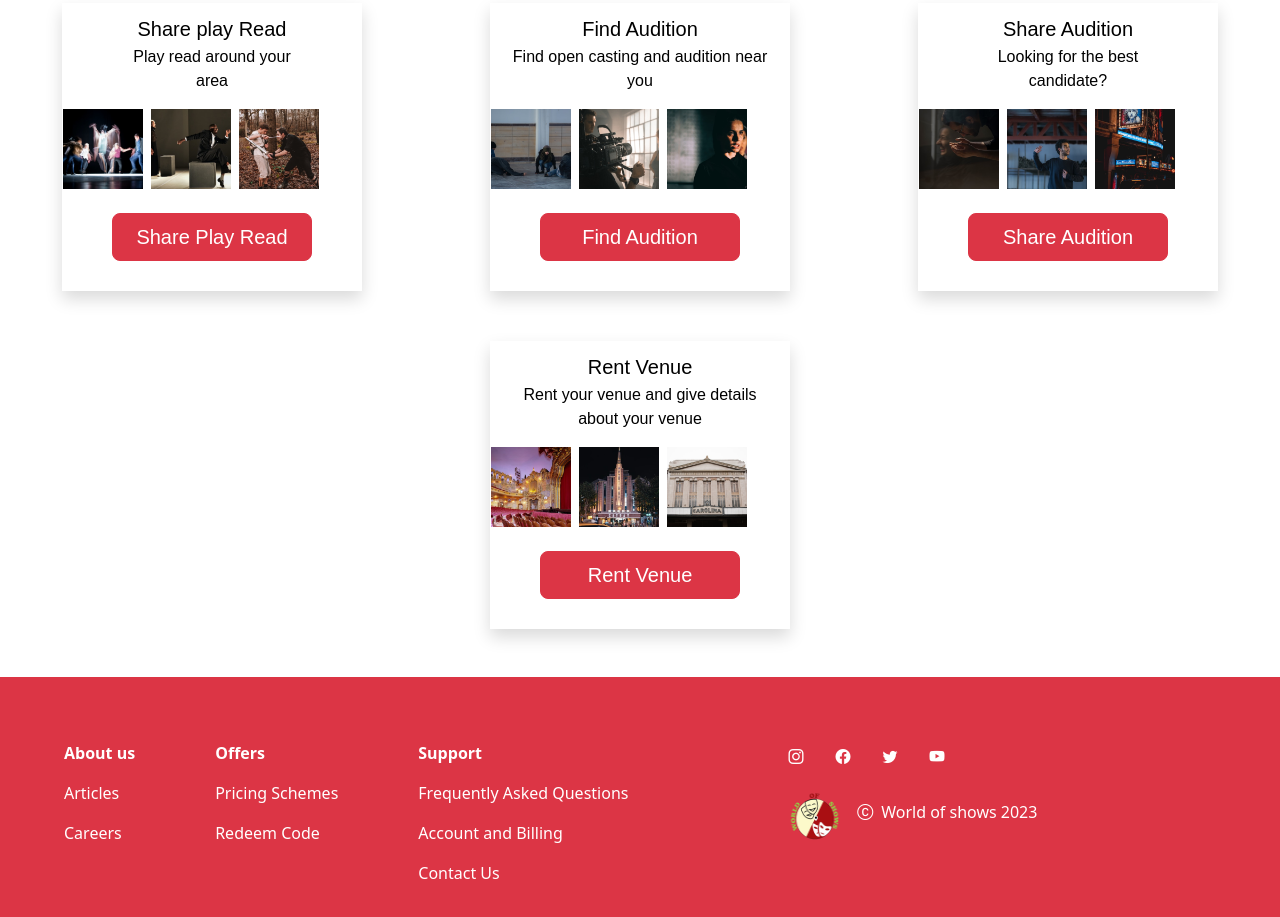
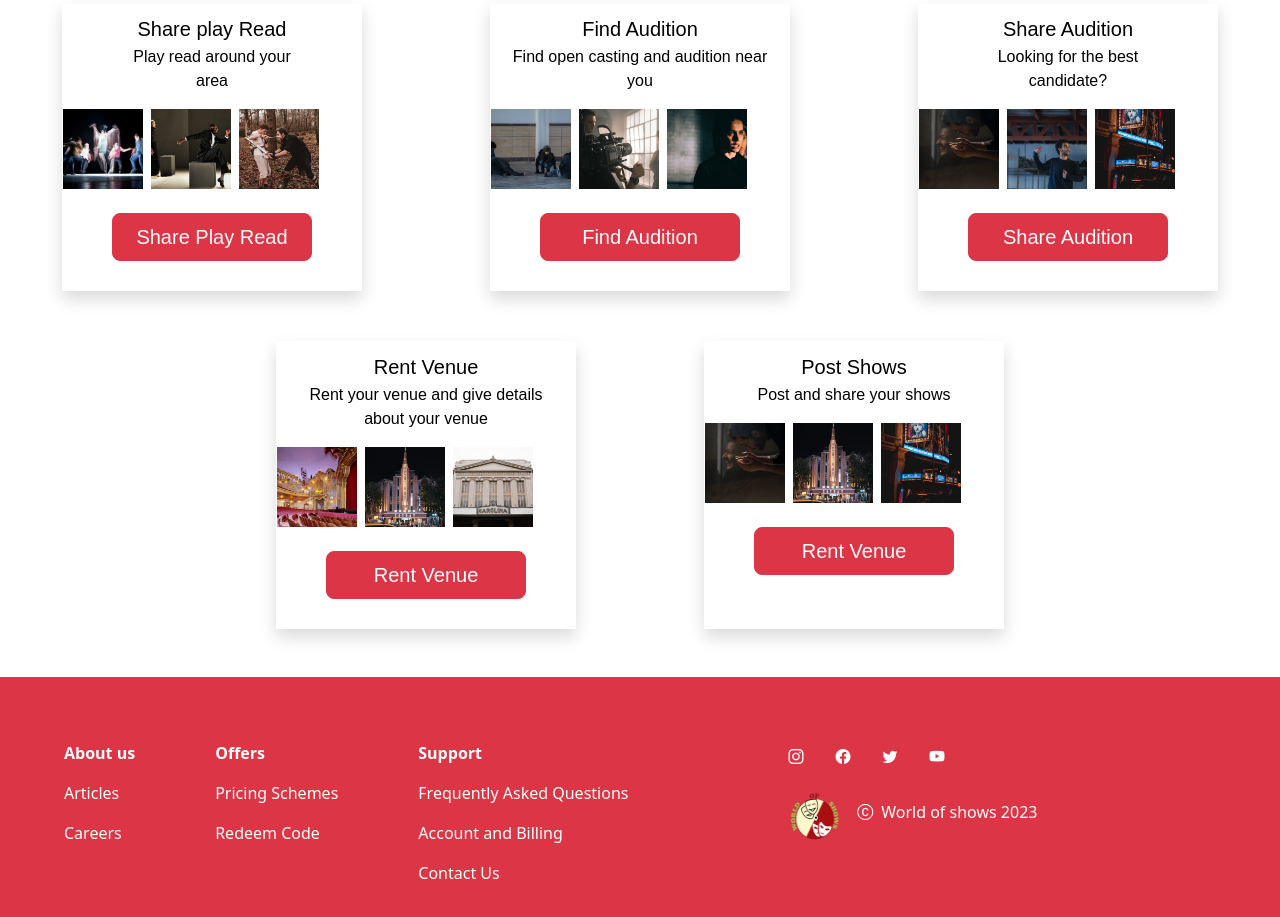
Before and after one commit to Frankmona/Theatre-page, a plain HTML site: page index.html in a window 1280 px wide. Shown: the part 785-1702 px from the top of the page. Drawn offline with nearby package versions, Linux system fonts and the light colour scheme.

Commit message:
Added a js for the dynamic date and alos added a card for post shows

```diff
--- /dev/null
+++ b/app.js
@@ -0,0 +1,4 @@
+// ********** set date ************ used this to set the date dynamically so it can change on its own yearly
+
+const date = document.getElementById("date");
+date.innerHTML = new Date().getFullYear();
--- a/index.html
+++ b/index.html
@@ -215,6 +215,23 @@
 
             <a href="#" class="btn btn-danger mt-4 mb-3 btn1 btn-lg">Rent Venue</a>
         </div>
+
+        <!-- col 2 -->
+        <div class="cards_in_row text-center shadow">
+          <h5 class="card-title pb-1">Post Shows</h5>
+          <p class="card-text  fs-6">Post and share your shows</p>
+
+          <div class="center_img">
+            <div class="card_image_display">
+              <img src="./images and icons/image 89-4.png" alt="img" class="card_img">
+              <img src="./images and icons/image 90-2.png" alt="img"  class="card_img">
+              <img src="./images and icons/image 91-4.png" alt="img" class="card_img"  >
+          </div>
+          </div>
+
+
+          <a href="#" class="btn btn-danger mt-4 mb-3 btn1 btn-lg">Rent Venue</a>
+      </div>
     </div>
 
     <!-- footer -->
@@ -256,7 +273,7 @@
 
                 <div class="copyright">
                   <img src="./images and icons/Company Logo.png" alt="logo" style="width: 17%;">
-                  <p class="fs-6 text-white mt-2"><i class="bi bi-c-circle pe-2"></i>World of shows 2023</p>
+                  <p class="fs-6 text-white mt-2"><i class="bi bi-c-circle pe-2"></i>World of shows <span id="date">2020</span></p>
                 </div>
 
             </div>
@@ -265,5 +282,7 @@
 
   </main>
         <script src="https://cdn.jsdelivr.net/npm/bootstrap@5.3.0-alpha3/dist/js/bootstrap.bundle.min.js" integrity="sha384-ENjdO4Dr2bkBIFxQpeoTz1HIcje39Wm4jDKdf19U8gI4ddQ3GYNS7NTKfAdVQSZe" crossorigin="anonymous"></script>
+        <!-- javascript -->
+    <script src="app.js"></script>
     </body>
 </html>
--- a/style.css
+++ b/style.css
@@ -152,7 +152,7 @@ a:hover{
   }
 
 
-
+/* phone screen */
 @media screen and (max-width:500px) {
     .form-control{
         width: 150px !important;
@@ -252,6 +252,7 @@ body{
 
 }
 
+/* ipad screen */
 @media  screen and (max-width:900px){
     .form-control{
         width: 150px !important;
```
